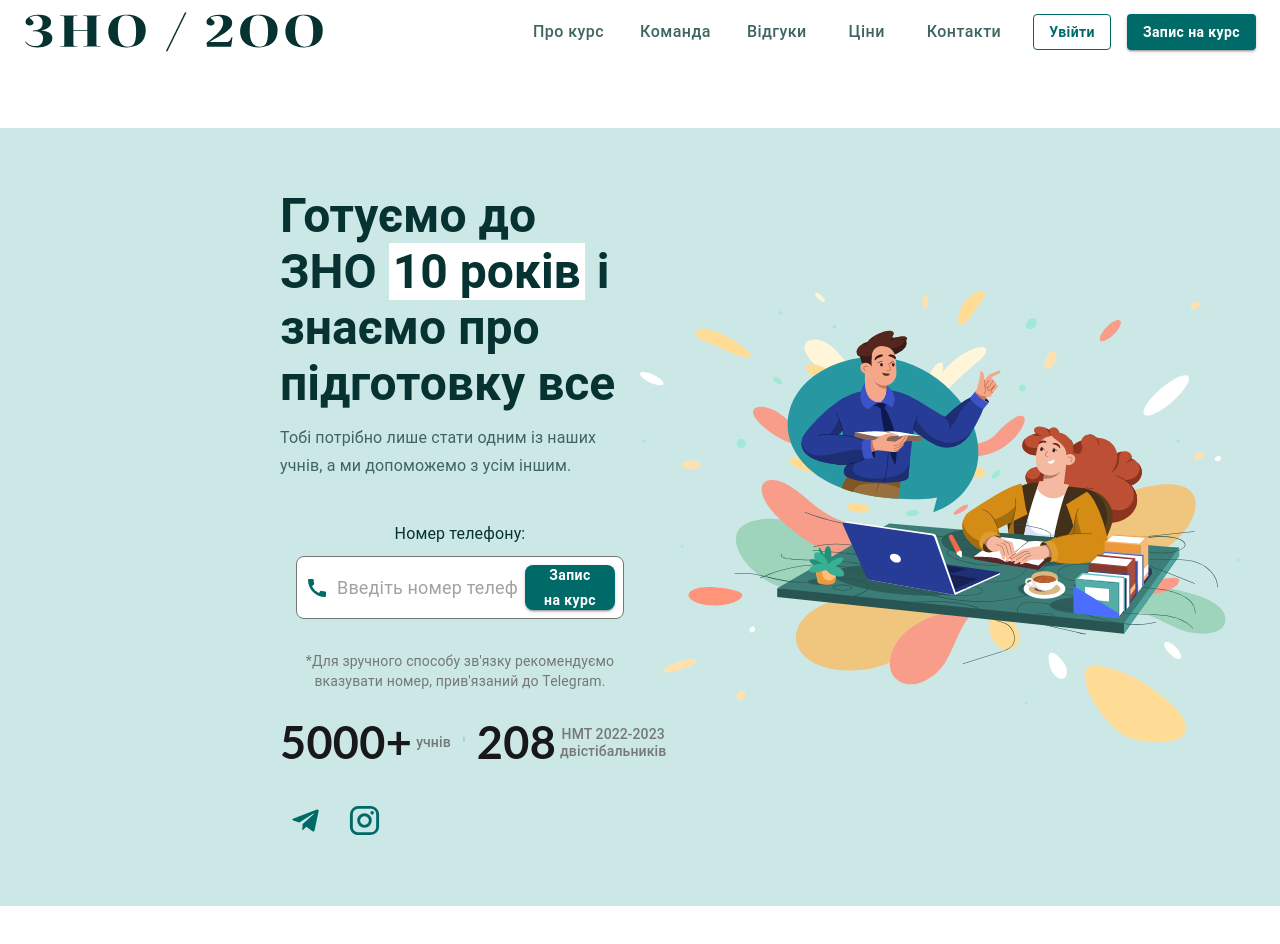
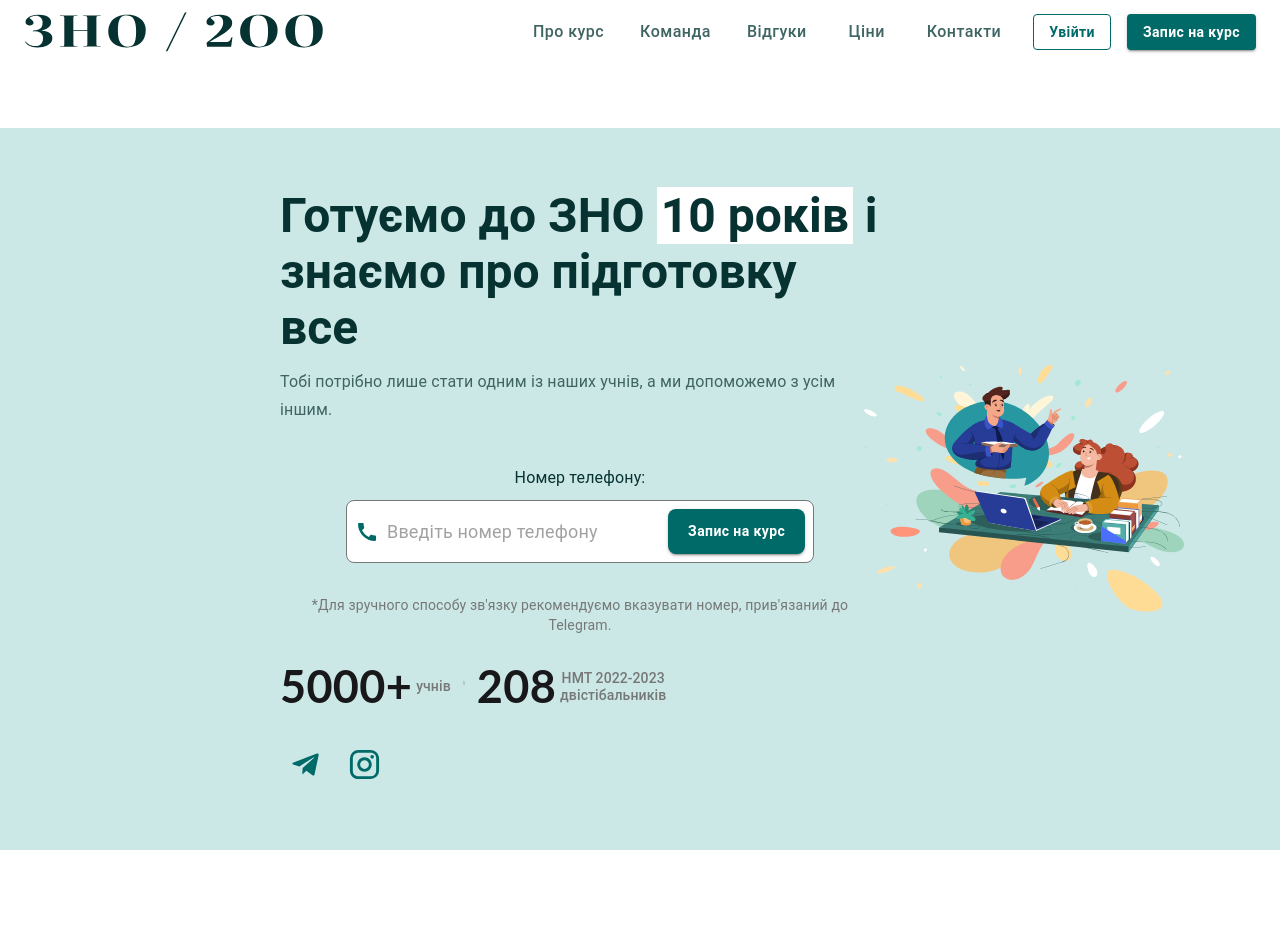
Before and after one commit to ShakunIlya74/znona200_fe, a React (Create React App) app: page / in a window 1280 px wide. Shown: the top 944 px of the page. After the commit the page ends 914 px from the top, so only its background shows below. Built offline with nearby package versions, Linux system fonts and the light colour scheme.

Commit message:
flex fixes

```diff
--- a/src/components/WelcomePage/MainInfo.tsx
+++ b/src/components/WelcomePage/MainInfo.tsx
@@ -28,9 +28,10 @@ const MainInfo: React.FC = () => {
       <Box
         sx={{
           display: { xs: 'none', md: 'block' },
-          flex: '0 0 20%',
+          flex: '1 1 auto',
           maxWidth: '20%',
           width: '100%',
+          flexGrow: 3,
         }}
       />
 
@@ -38,9 +39,8 @@ const MainInfo: React.FC = () => {
       <Box
         id='main-content-info'
         sx={{
-          flex: '0 0 30%', // Fixed width: 30%
-          maxWidth: '30%',
-          width: '100%',
+          flex: '0 0 auto',
+          width: { xs: '100%', md: '600px' },
           textAlign: { xs: 'center', md: 'left' },
           mb: { xs: 4, md: 0 },
           padding: { xs: '10px 0', md: '20px 0' },
@@ -180,14 +180,16 @@ const MainInfo: React.FC = () => {
       {/* Image Section */}
       <Box
         sx={{
-          flex: '0 0 50%', // Fixed width: 30%
+          flex: '1 1 auto',
           maxWidth: '50%',
           width: '100%',
           display: 'flex',
           justifyContent: 'center',
           alignItems: 'center',
           mb: { xs: 4, md: 0 },
-          padding: { xs: '10px 0', md: '20px 0' },
+          mr: { xs: 0, md: 4 },
+          flexGrow: 1,
+          // padding: { xs: '10px 0', md: '20px 0' },
         }}
       >
         <Box
@@ -196,6 +198,7 @@ const MainInfo: React.FC = () => {
             width: '100%',
             height: 'auto',
             maxWidth: '100%',
+            mr: { xs: 0, md: 4 },
           }}
           src={students}
           alt="students"
```
